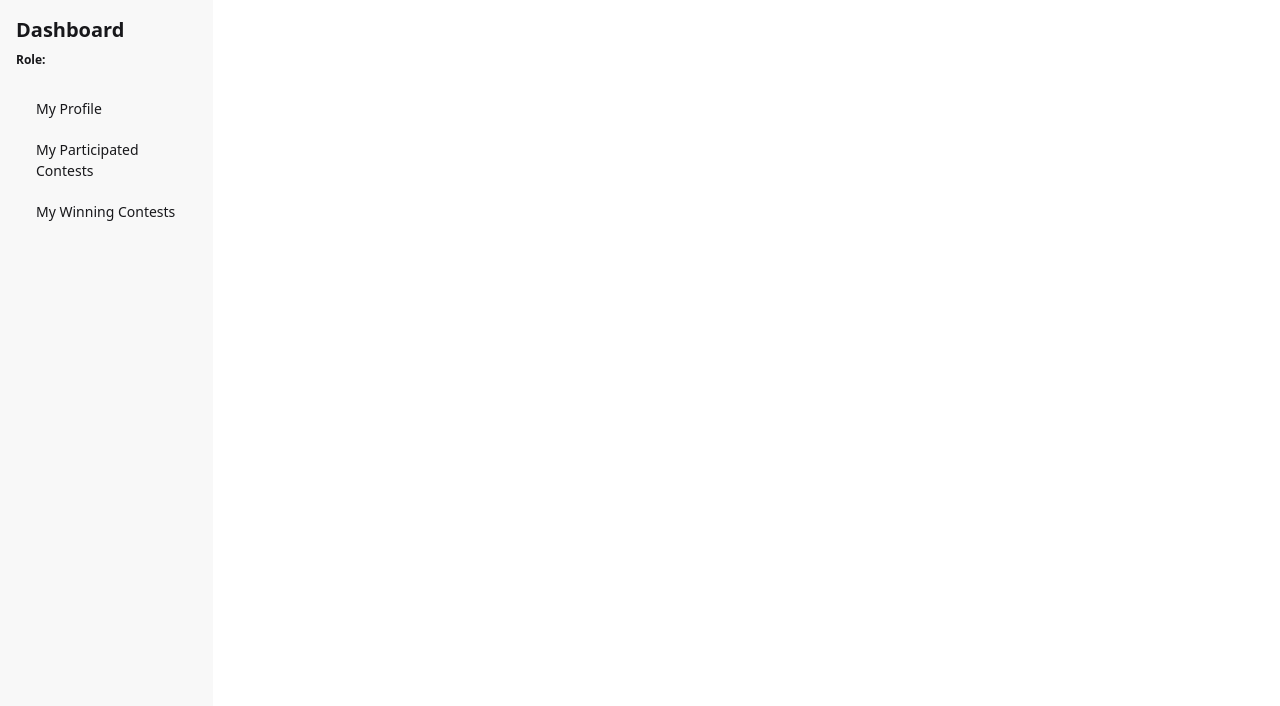
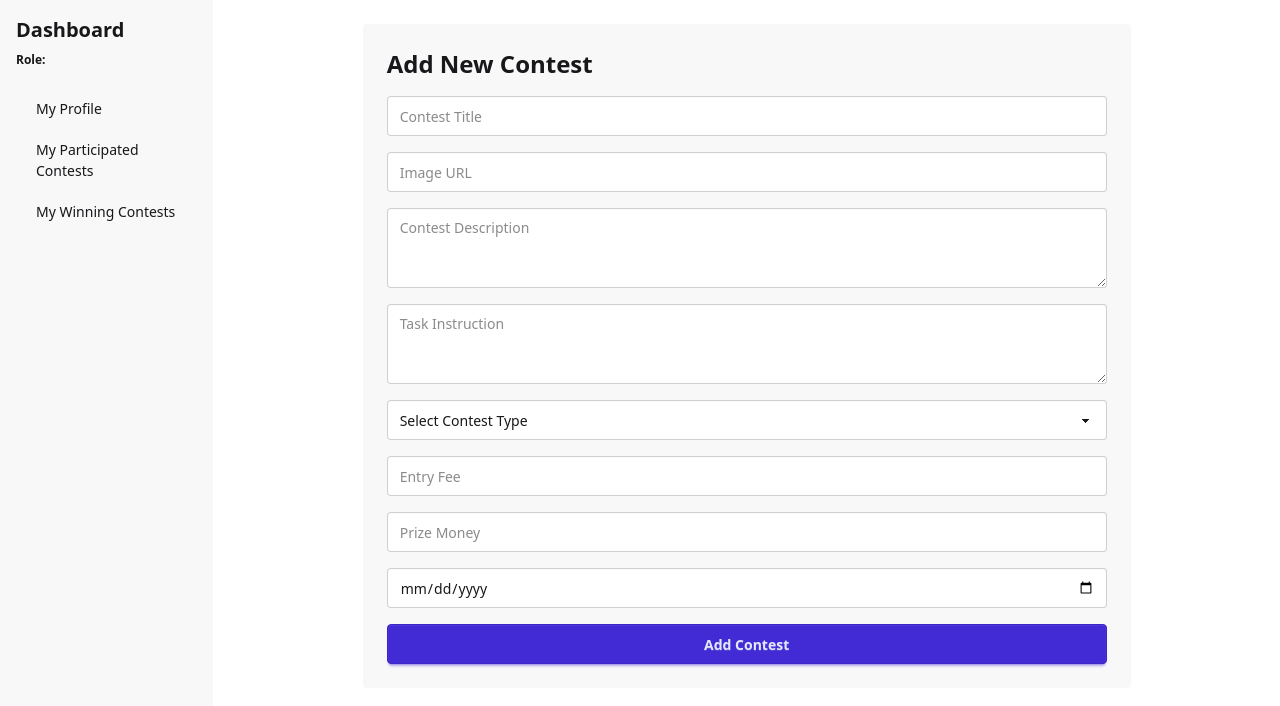
Before and after one commit to IftiGithub/contest-hub-client, a React (Vite) app: page /dashboard/add-contest in a window 1280 px wide. Shown: the top 706 px of the page. Built offline with nearby package versions, Linux system fonts and the light colour scheme; no server answers; sample sign-in values are in the browser's storage.

Commit message:
added My created contests and AddContest page

```diff
--- a/src/pages/Dashboard/Creator/AddContest.jsx
+++ b/src/pages/Dashboard/Creator/AddContest.jsx
@@ -1,9 +1,82 @@
-import React from 'react';
+import { useForm } from "react-hook-form";
+import { useContext } from "react";
+import toast from "react-hot-toast";
+import AuthContext from "../../../providers/AuthContext";
 
 const AddContest = () => {
+    const { user } = useContext(AuthContext);
+    const { register, handleSubmit, reset } = useForm();
+
+    const onSubmit = async (data) => {
+        const contestData = {
+            ...data,
+            creatorEmail: user.email,
+            creatorName: user.displayName,
+        };
+
+        const res = await fetch("http://localhost:3000/contests", {
+            method: "POST",
+            headers: { "content-type": "application/json" },
+            body: JSON.stringify(contestData),
+        });
+
+        if (res.ok) {
+            toast.success("Contest added! Waiting for admin approval.");
+            reset();
+        } else {
+            toast.error("Failed to add contest");
+        }
+    };
+
     return (
-        <div>
+        <div className="max-w-3xl mx-auto bg-base-200 p-6 rounded">
+            <h2 className="text-2xl font-bold mb-4">Add New Contest</h2>
 
+            <form onSubmit={handleSubmit(onSubmit)} className="space-y-4">
+
+                <input {...register("title", { required: true })}
+                    placeholder="Contest Title"
+                    className="input input-bordered w-full" />
+
+                <input {...register("image", { required: true })}
+                    placeholder="Image URL"
+                    className="input input-bordered w-full" />
+
+                <textarea {...register("description", { required: true })}
+                    placeholder="Contest Description"
+                    className="textarea textarea-bordered w-full" />
+
+                <textarea {...register("taskInstruction", { required: true })}
+                    placeholder="Task Instruction"
+                    className="textarea textarea-bordered w-full" />
+
+                <select {...register("contestType", { required: true })}
+                    className="select select-bordered w-full">
+                    <option value="">Select Contest Type</option>
+                    <option value="design">Design</option>
+                    <option value="writing">Article Writing</option>
+                    <option value="business">Business Idea</option>
+                </select>
+
+                <input type="number"
+                    {...register("price", { required: true })}
+                    placeholder="Entry Fee"
+                    className="input input-bordered w-full" />
+
+                <input type="number"
+                    {...register("prizeMoney", { required: true })}
+                    placeholder="Prize Money"
+                    className="input input-bordered w-full" />
+
+                <input type="date"
+                    {...register("deadline", { required: true })}
+                    className="input input-bordered w-full" />
+
+                <button className="btn btn-primary w-full">
+                    Add Contest
+                </button>
+
+            </form>
         </div>
     );
 };
--- a/src/pages/Dashboard/Creator/MyCreatedContests.jsx
+++ b/src/pages/Dashboard/Creator/MyCreatedContests.jsx
@@ -1,9 +1,45 @@
-import React from 'react';
+import { useContext } from "react";
+import AuthContext from "../../../providers/AuthContext";
+import Loading from "../../Loading";
+import useCreatorContests from "../../../hooks/useCreatorContests";
 
 const MyCreatedContests = () => {
+    const { user } = useContext(AuthContext);
+    const { data: contests = [], isLoading } = useCreatorContests(user?.email);
+
+    if (isLoading) return <Loading />;
+
     return (
         <div>
+            <h2 className="text-2xl font-bold mb-4">My Created Contests</h2>
 
+            <table className="table">
+                <thead>
+                    <tr>
+                        <th>Title</th>
+                        <th>Status</th>
+                        <th>Participants</th>
+                        <th>Actions</th>
+                    </tr>
+                </thead>
+                <tbody>
+                    {contests.map(contest => (
+                        <tr key={contest._id}>
+                            <td>{contest.title}</td>
+                            <td className="capitalize">{contest.status}</td>
+                            <td>{contest.participants.length}</td>
+                            <td>
+                                {contest.status === "pending" && (
+                                    <>
+                                        <button className="btn btn-xs btn-warning mr-2">Edit</button>
+                                        <button className="btn btn-xs btn-error">Delete</button>
+                                    </>
+                                )}
+                            </td>
+                        </tr>
+                    ))}
+                </tbody>
+            </table>
         </div>
     );
 };
```
